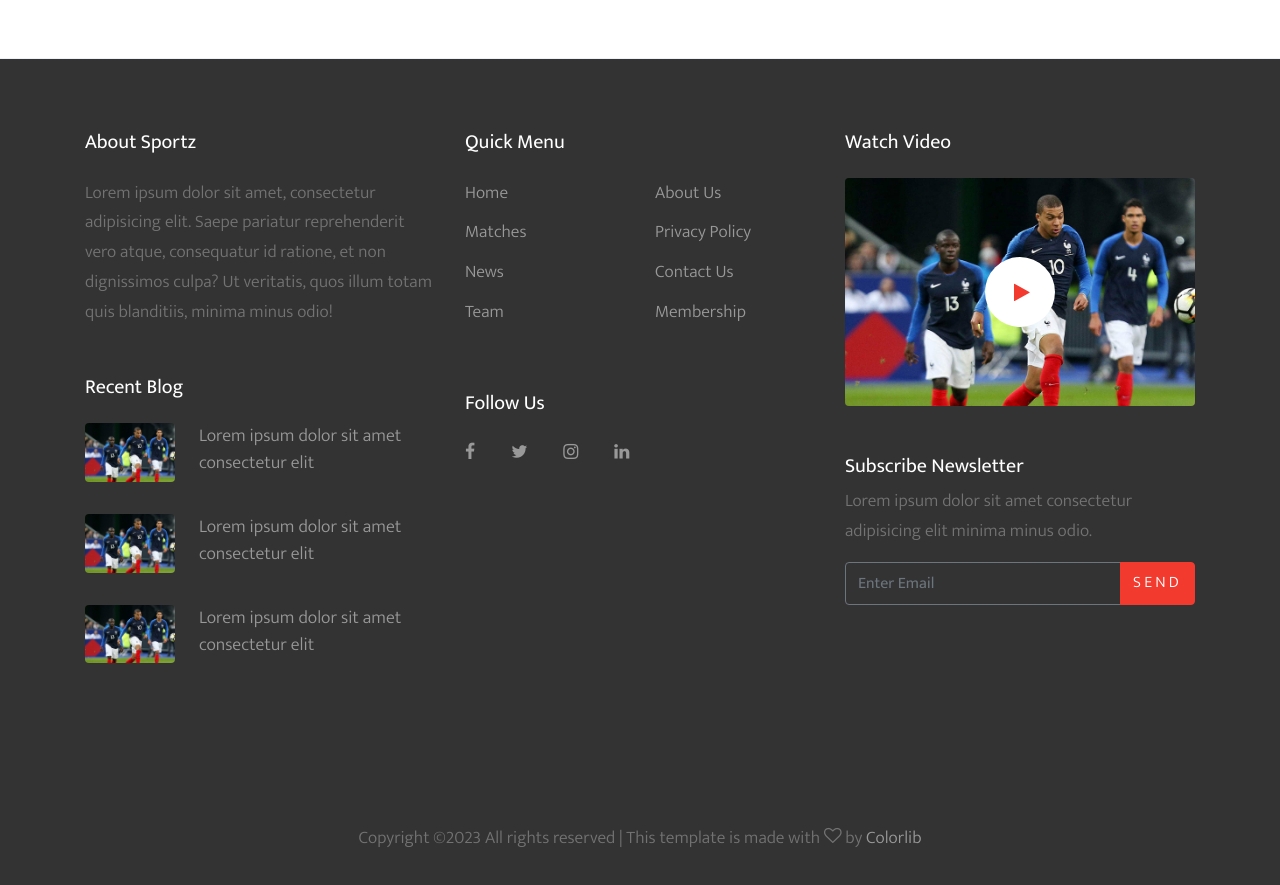
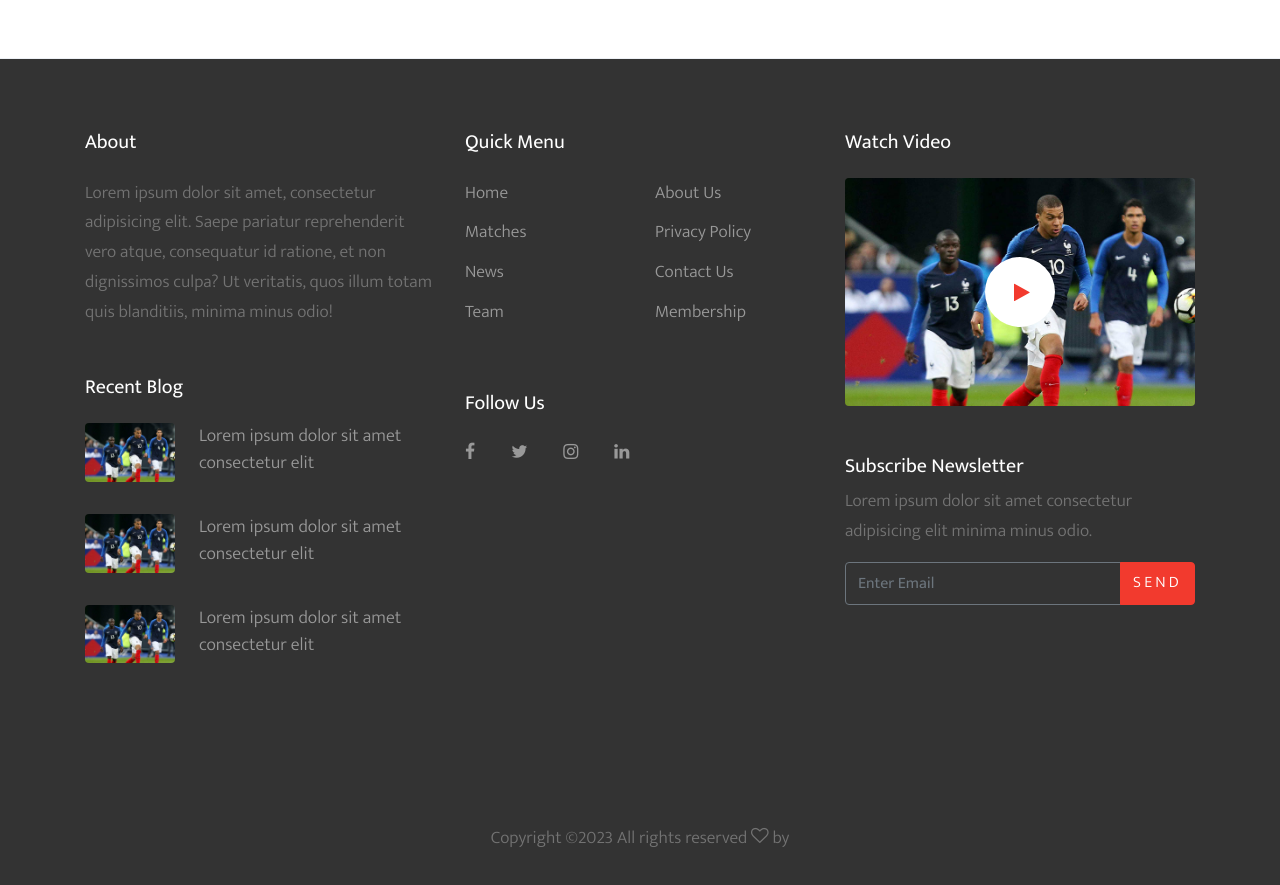
Before and after one commit to AGBAGBA06/AfricaProno, a plain HTML site: page index.html in a window 1280 px wide. Shown: the part 5640-6525 px from the top of the page. Drawn offline with Linux system fonts and the light colour scheme; files whose address does not match are found by name.

Commit message:
seecnod commit

```diff
--- a/index.html
+++ b/index.html
@@ -1044,7 +1044,7 @@
         <div class="row">
           <div class="col-lg-4">
             <div class="mb-5">
-              <h3 class="footer-heading mb-4">About Sportz</h3>
+              <h3 class="footer-heading mb-4">About </h3>
               <p>Lorem ipsum dolor sit amet, consectetur adipisicing elit. Saepe pariatur reprehenderit vero atque, consequatur id ratione, et non dignissimos culpa? Ut veritatis, quos illum totam quis blanditiis, minima minus odio!</p>
             </div>
 
@@ -1132,7 +1132,7 @@
               <div class="block-16">
                 <figure>
                   <img src="images/img_1.jpg" alt="Image placeholder" class="img-fluid rounded">
-                  <a href="https://vimeo.com/channels/staffpicks/93951774" class="play-button popup-vimeo"><span class="icon-play"></span></a>
+                  <a href="" class="play-button popup-vimeo"><span class="icon-play"></span></a>
                 </figure>
               </div>
 
@@ -1160,7 +1160,7 @@
           <div class="col-md-12">
             <p>
             <!-- Link back to Colorlib can't be removed. Template is licensed under CC BY 3.0. -->
-            Copyright &copy;<script data-cfasync="false" src="/cdn-cgi/scripts/5c5dd728/cloudflare-static/email-decode.min.js"></script><script>document.write(new Date().getFullYear());</script> All rights reserved | This template is made with <i class="icon-heart-o" aria-hidden="true"></i> by <a href="https://colorlib.com" target="_blank" >Colorlib</a>
+            Copyright &copy;<script data-cfasync="false" src=""></script><script>document.write(new Date().getFullYear());</script> All rights reserved <i class="icon-heart-o" aria-hidden="true"></i> by <a href="" target="_blank" ></a>
             <!-- Link back to Colorlib can't be removed. Template is licensed under CC BY 3.0. -->
             </p>
           </div>
--- a/matches.html
+++ b/matches.html
@@ -445,7 +445,7 @@
         <div class="row">
           <div class="col-lg-4">
             <div class="mb-5">
-              <h3 class="footer-heading mb-4">About Sportz</h3>
+              <h3 class="footer-heading mb-4">About </h3>
               <p>Lorem ipsum dolor sit amet, consectetur adipisicing elit. Saepe pariatur reprehenderit vero atque, consequatur id ratione, et non dignissimos culpa? Ut veritatis, quos illum totam quis blanditiis, minima minus odio!</p>
             </div>
 
@@ -533,7 +533,7 @@
               <div class="block-16">
                 <figure>
                   <img src="images/img_1.jpg" alt="Image placeholder" class="img-fluid rounded">
-                  <a href="https://vimeo.com/channels/staffpicks/93951774" class="play-button popup-vimeo"><span class="icon-play"></span></a>
+                  <a href="" class="play-button popup-vimeo"><span class="icon-play"></span></a>
                 </figure>
               </div>
 
@@ -561,7 +561,7 @@
           <div class="col-md-12">
             <p>
             <!-- Link back to Colorlib can't be removed. Template is licensed under CC BY 3.0. -->
-            Copyright &copy;<script data-cfasync="false" src="/cdn-cgi/scripts/5c5dd728/cloudflare-static/email-decode.min.js"></script><script>document.write(new Date().getFullYear());</script> All rights reserved | This template is made with <i class="icon-heart-o" aria-hidden="true"></i> by <a href="https://colorlib.com" target="_blank" >Colorlib</a>
+            Copyright &copy;<script data-cfasync="false" src=""></script><script>document.write(new Date().getFullYear());</script> All rights reserved <i class="icon-heart-o" aria-hidden="true"></i> by <a href="" target="_blank" ></a>
             <!-- Link back to Colorlib can't be removed. Template is licensed under CC BY 3.0. -->
             </p>
           </div>
```
Also changed, not shown: team.html (+3 -4 lines).
